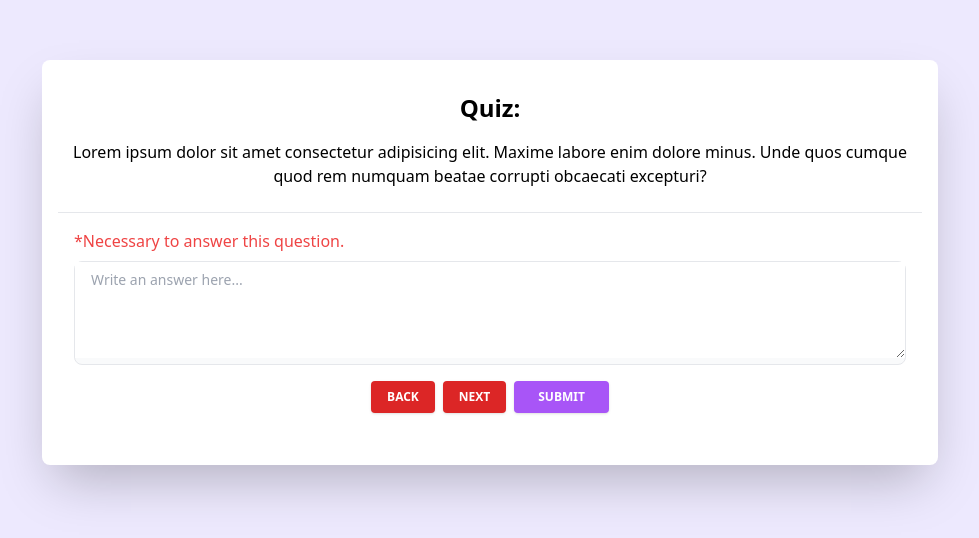
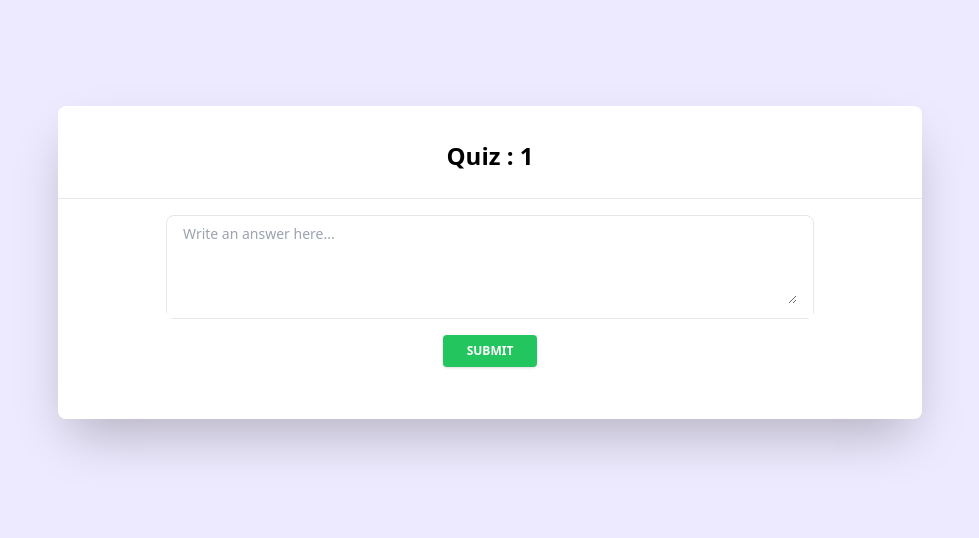
Before and after one commit to AldsDeveloper/Angular17, an Angular app: page /exams/1 in a window 1280 px wide. Shown: the part 138-676 px from the top of the page, without its empty margins (150-1129 px from the left). Built offline with nearby package versions, Linux system fonts and the light colour scheme; no server answers.

Commit message:
initial commit

```diff
--- a/src/app/view/exams/exams.component.html
+++ b/src/app/view/exams/exams.component.html
@@ -1,21 +1,23 @@
 <main class="flex flex-col items-center justify-center min-h-screen bg-violet-100">
-  <section class="flex flex-col justify-center w-full max-w-4xl mx-auto">
-    <div class="px-4 py-8 bg-white rounded-lg shadow-2xl">
+  <section class="flex flex-col justify-center w-full max-w-4xl px-4 mx-auto">
+    <div class="py-8 bg-white rounded-lg shadow-2xl">
       <div class="text-center">
-        <p class="mb-4 text-2xl font-semibold text-blueGray-700">Quiz:</p>
-        <p class="text-blueGray-700">Lorem ipsum dolor sit amet consectetur adipisicing elit. Maxime labore enim dolore minus. Unde quos cumque quod rem numquam beatae corrupti obcaecati excepturi?</p>
+        <p class="mb-3 text-2xl font-semibold leading-normal text-blueGray-700">Quiz : {{ currentQuestionIndex + 1 }}</p>
+        <p class="mb-3 text-1xl text-blueGray-700">{{ questions[currentQuestionIndex].question }}</p>
       </div>
       <div class="mt-6 border-t border-blueGray-200">
         <div class="flex flex-wrap justify-center py-4">
-          <div class="w-full px-4">
-            <p class="mb-2 text-left text-red-500">*Necessary to answer this question.</p>
+          <div class="w-full lg:w-9/12">
+            <p *ngIf="!questions[currentQuestionIndex].answer.trim() && (isSubmitted || currentQuestionIndex === unansweredIndex)" class="mb-2 ml-2 text-left text-red-500 text-1xl">*Necessary to answer this question.</p>
             <div class="mb-4 border border-gray-200 rounded-lg bg-gray-50">
-              <textarea id="answer-" name="answer-" rows="4" class="w-full px-4 py-2 text-sm text-gray-900 bg-white border-0 focus:ring-0" placeholder="Write an answer here..." required></textarea>
+              <div class="px-4 py-2 bg-white rounded-t-lg">
+                <textarea id="answer-{{currentQuestionIndex}}" name="answer-{{currentQuestionIndex}}" [(ngModel)]="questions[currentQuestionIndex].answer" [ngModelOptions]="{standalone: true}" rows="4" class="w-full px-0 text-sm text-gray-900 bg-white border-0 focus:ring-0 dark:text-white dark:placeholder-gray-400" placeholder="Write an answer here..." required></textarea>
+              </div>
             </div>
             <div class="flex justify-center space-x-2">
-              <button class="px-4 py-2 mb-1 text-xs font-bold text-white uppercase transition-all duration-150 ease-linear bg-red-600 rounded shadow outline-none active:bg-red-700 hover:shadow-md focus:outline-none" type="button">Back</button>
-              <button class="px-4 py-2 mb-1 text-xs font-bold text-white uppercase transition-all duration-150 ease-linear bg-red-600 rounded shadow outline-none active:bg-red-700 hover:shadow-md focus:outline-none" type="button">Next</button>
-              <button class="px-6 py-2 mb-1 text-xs font-bold text-white uppercase transition-all duration-150 ease-linear bg-purple-500 rounded shadow outline-none active:bg-red-700 hover:shadow-md focus:outline-none" type="button">Submit</button>
+              <button *ngIf="!isSubmitted && currentQuestionIndex > 0" (click)="goToPreviousQuestion()" class="px-4 py-2 mb-1 text-xs font-bold text-white uppercase transition-all duration-150 ease-linear bg-red-600 rounded shadow outline-none active:bg-red-700 hover:shadow-md focus:outline-none" type="button">Back</button>
+              <button *ngIf="!isSubmitted && currentQuestionIndex < questions.length - 1" (click)="goToNextQuestion()" class="px-4 py-2 mb-1 text-xs font-bold text-white uppercase transition-all duration-150 ease-linear bg-red-600 rounded shadow outline-none active:bg-red-700 hover:shadow-md focus:outline-none" type="button">Next</button>
+              <button *ngIf="currentQuestionIndex === questions.length - 1 && !isSubmitted" (click)="submitForm()" class="px-6 py-2 mb-1 text-xs font-bold text-white uppercase transition-all duration-150 ease-linear bg-green-500 rounded shadow outline-none active:bg-red-700 hover:shadow-md focus:outline-none" type="button">Submit</button>
             </div>
           </div>
         </div>
```
